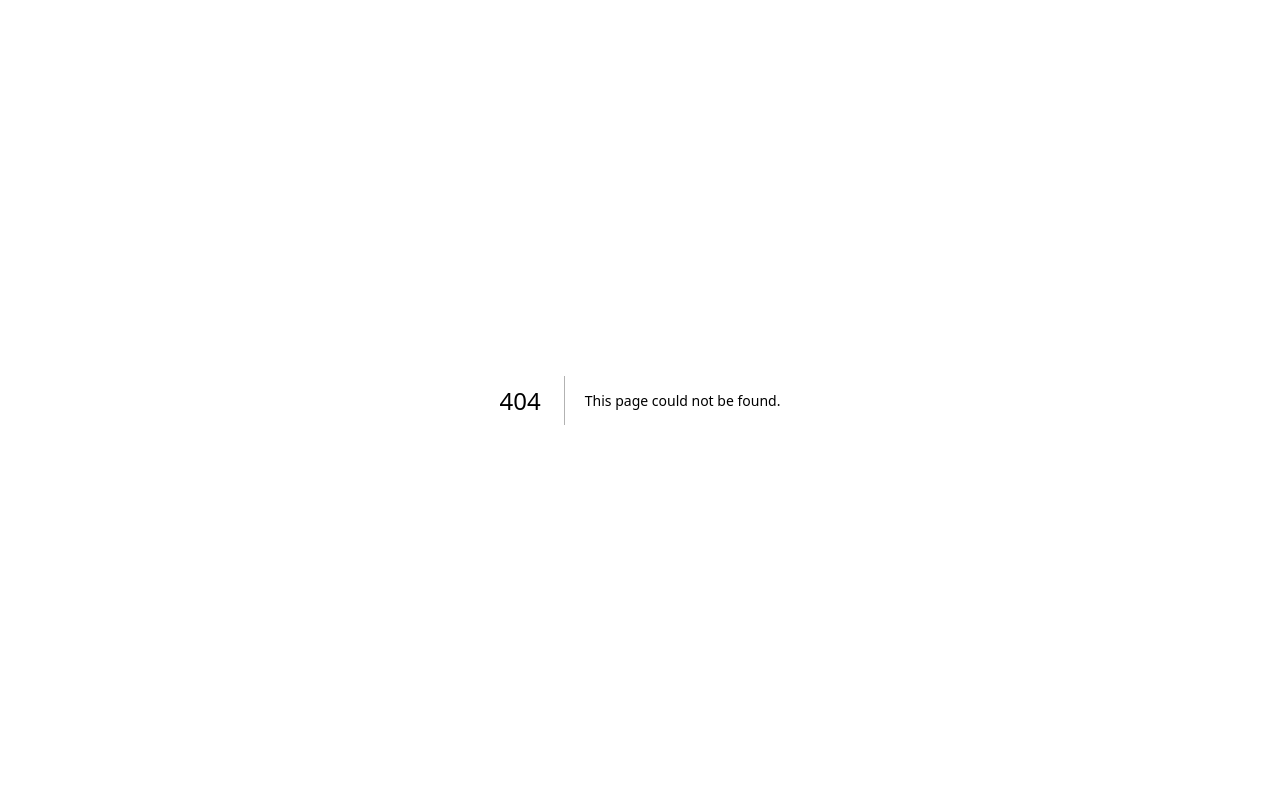
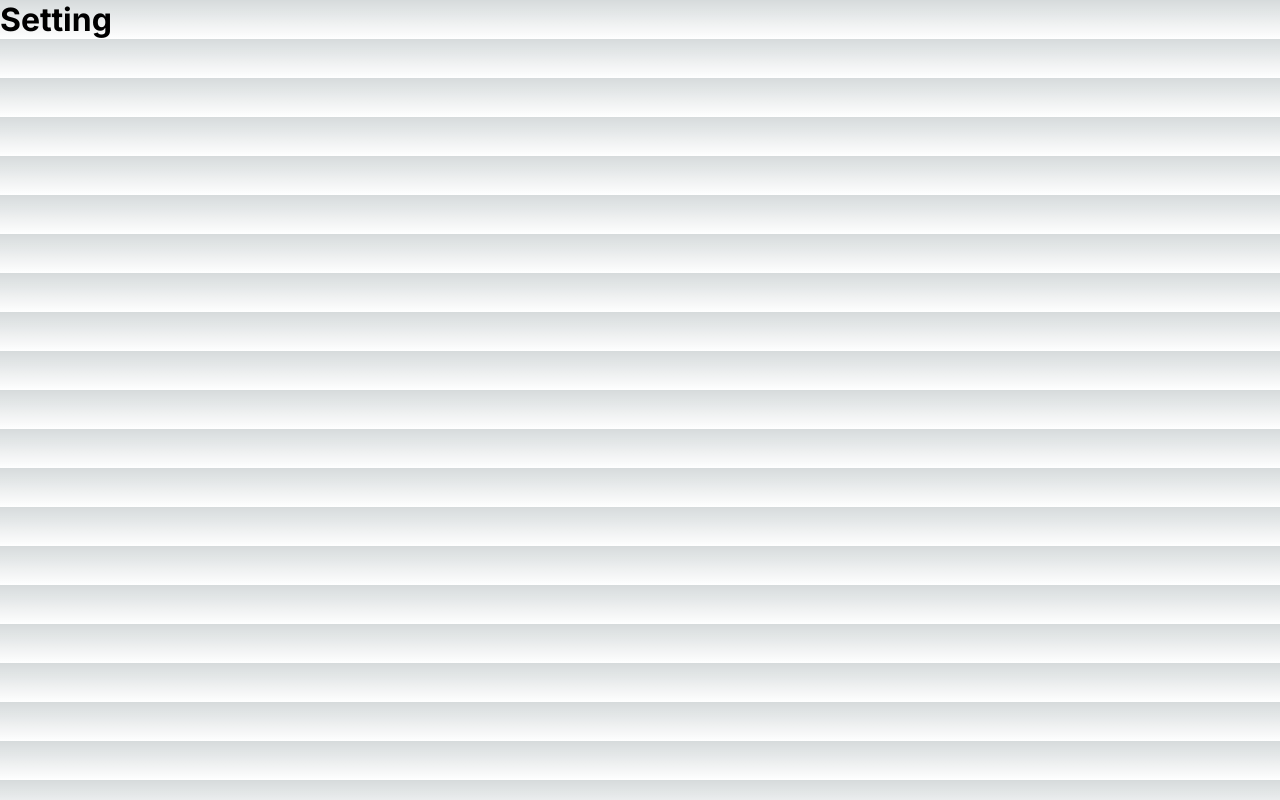
Before and after one commit to overusevery/tryreactquery, a Next.js app in the folder frontend/: page /setting in a window 1280 px wide. Before the commit this address had no page. Built offline with nearby package versions, Linux system fonts and the light colour scheme.

Commit message:
[2]add setting page

```diff
--- /dev/null
+++ b/frontend/src/app/setting/page.tsx
@@ -0,0 +1,3 @@
+export default function Setting() {
+    return <h1>Setting</h1>
+  }
```
